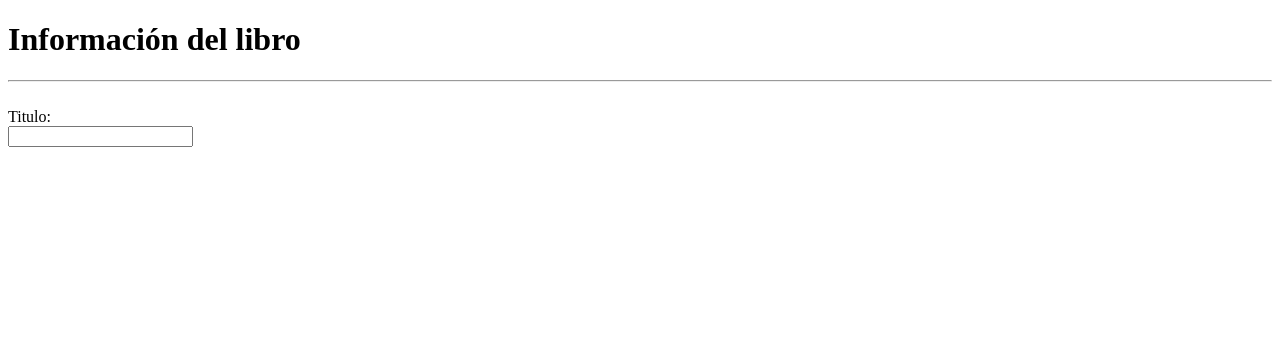
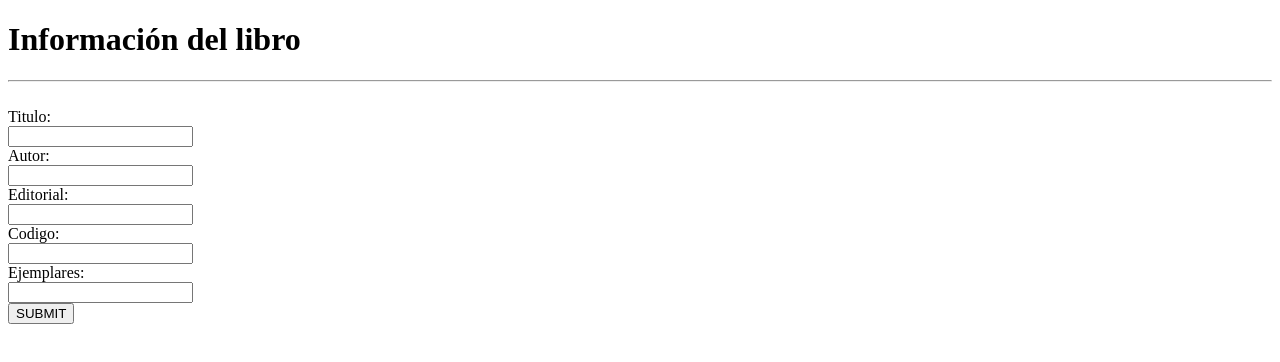
Before and after one commit to yorchAdalbert/libreria, a website: page src/views/add_book.html in a window 1280 px wide. Drawn offline with Linux system fonts and the light colour scheme.

Commit message:
Still working with the book form

```diff
--- a/src/routes/index.js
+++ b/src/routes/index.js
@@ -7,7 +7,7 @@ router.get('/', (req, res) => {
 });
 
 router.get('/addBook', (req, res) => {
-  res.sendFile(path.resolve(__dirname, '../views/add_book.html');
+  res.sendFile(path.resolve(__dirname, '../views/add_book.html'));
 });
 
 module.exports = router;
--- a/src/views/add_book.html
+++ b/src/views/add_book.html
@@ -10,6 +10,21 @@
     <form>
       <label for="titulo">Titulo:</label><br>
       <input type="text" id="titulo" name="titulo"><br>
+
+      <label for="autor">Autor:</label><br>
+      <input type="text" id="autor" name="autor"><br>
+
+      <label for="editorial">Editorial:</label><br>
+      <input type="text" id="editorial" name="editorial"><br>
+
+      <label for="codigo">Codigo:</label><br>
+      <input type="text" id="codigo" name="codigo"><br>
+
+      <label for="ejemplares">Ejemplares:</label><br>
+      <input type="text" id="ejemplares" name="ejemplares"><br>
+
+      <input type="SUBMIT" value="SUBMIT"><br>
+      <br>
     </form>
   </body>
 </html>
```
